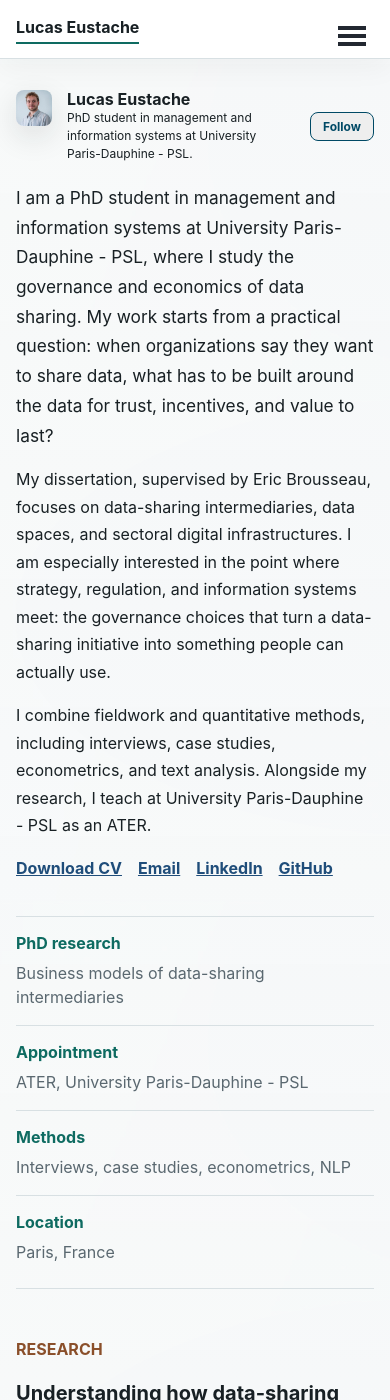
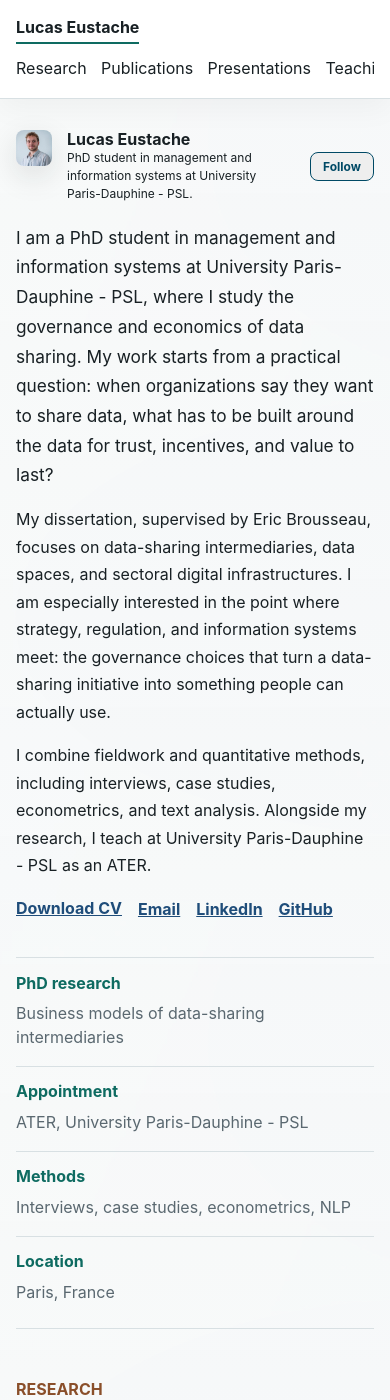
Before and after one commit to Lucaseust/lucaseust.github.io, a Jekyll site: the page built from _pages/about.md, in a window 390 px wide and 1400 px high. Built offline with Jekyll 4.4.1, drawn with Linux system fonts in a browser that asks for light colours; a script bundle is joined from its source files by our own code; library files that are not in the unit come from our copies.

Commit message:
Restore persistent navigation bar

```diff
--- a/_includes/masthead.html
+++ b/_includes/masthead.html
@@ -1,26 +1,20 @@
 {% include base_path %}
-<div class="masthead">
+<header class="masthead" role="banner">
   <div class="masthead__inner-wrap">
     <div class="masthead__menu">
-      <nav id="site-nav" class="greedy-nav">
-        <button><span class="navicon"></span></button>
-        <ul class="visible-links">
-          <li class="masthead__menu-item masthead__menu-item--lg persist {% if page.url == '/' or page.url == '/index.html' %}selected{% endif %}">
-            <a href="{{ base_path }}/">{{ site.title }}</a>
-          </li>
+      <nav class="site-nav" aria-label="Primary navigation">
+        <a class="site-nav__brand{% if page.url == '/' or page.url == '/index.html' %} selected{% endif %}" href="{{ base_path }}/">{{ site.title }}</a>
+        <div class="site-nav__links">
           {% for link in site.data.navigation.main %}
             {% if link.url contains 'http' %}
               {% assign domain = '' %}
             {% else %}
               {% assign domain = base_path %}
             {% endif %}
-            <li class="masthead__menu-item {% if page.url contains link.url and link.url != '/' %}selected{% endif %}">
-              <a href="{{ domain }}{{ link.url }}">{{ link.title }}</a>
-            </li>
+            <a class="{% if page.url contains link.url and link.url != '/' %}selected{% endif %}" href="{{ domain }}{{ link.url }}">{{ link.title }}</a>
           {% endfor %}
-        </ul>
-        <ul class="hidden-links hidden"></ul>
+        </div>
       </nav>
     </div>
   </div>
-</div>
+</header>
--- a/assets/css/site.css
+++ b/assets/css/site.css
@@ -48,51 +48,44 @@ body {
   padding: 0.75rem clamp(1rem, 4vw, 2rem);
 }
 
-.masthead__menu-item {
-  background: transparent;
-}
-
-.masthead__menu-item--lg {
-  padding-right: clamp(1.25rem, 4vw, 3rem);
-}
-
-.greedy-nav {
-  background: transparent;
-  min-width: 0;
-}
-
-.greedy-nav .visible-links {
+.site-nav {
   display: flex;
   align-items: center;
   gap: clamp(0.75rem, 2.5vw, 1.8rem);
   width: 100%;
 }
 
-.greedy-nav a {
-  margin: 0;
+.site-nav a {
   padding: 0.35rem 0;
+  border-bottom: 2px solid transparent;
   color: var(--ink);
   line-height: 1.2;
+  text-decoration: none;
+  white-space: nowrap;
 }
 
-.greedy-nav .visible-links li:first-child {
+.site-nav__brand {
   margin-right: auto;
+  font-weight: 700;
 }
 
-.greedy-nav .visible-links a::before {
+.site-nav__links {
+  display: flex;
+  align-items: center;
+  gap: clamp(0.9rem, 2.2vw, 1.8rem);
+  overflow-x: auto;
+  scrollbar-width: none;
+}
+
+.site-nav__links::-webkit-scrollbar {
   display: none;
 }
 
-.greedy-nav button {
-  top: 0.15rem;
-  background: transparent;
+.site-nav a:hover {
+  color: var(--accent-strong);
 }
 
-.masthead__menu-item--lg a {
-  font-weight: 700;
-}
-
-.masthead__menu-item.selected a {
+.site-nav a.selected {
   border-bottom-color: var(--accent);
   color: var(--ink);
 }
@@ -322,7 +315,17 @@ body {
 
 @media (max-width: 900px) {
   body {
-    padding-top: 4.35rem;
+    padding-top: 5.7rem;
+  }
+
+  .site-nav {
+    align-items: flex-start;
+    flex-direction: column;
+    gap: 0.55rem;
+  }
+
+  .site-nav__links {
+    width: 100%;
   }
 
   .focus-grid,
```
